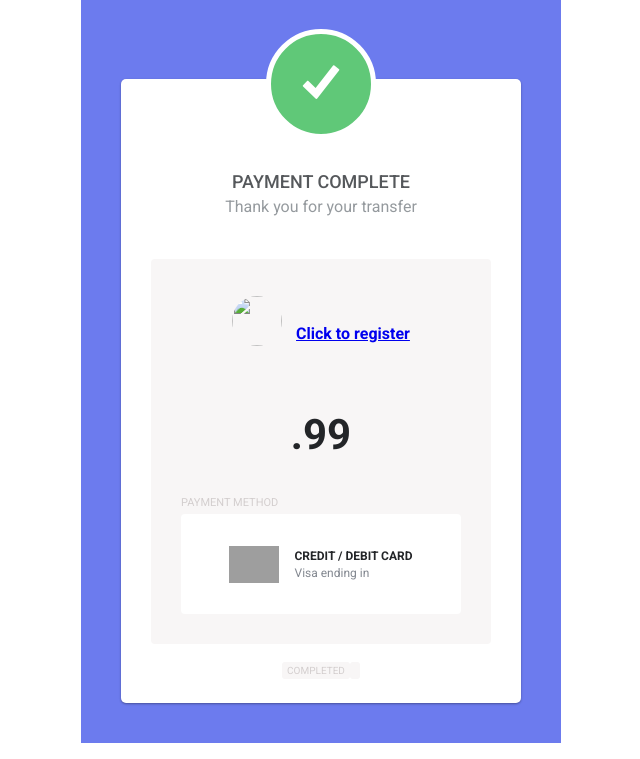
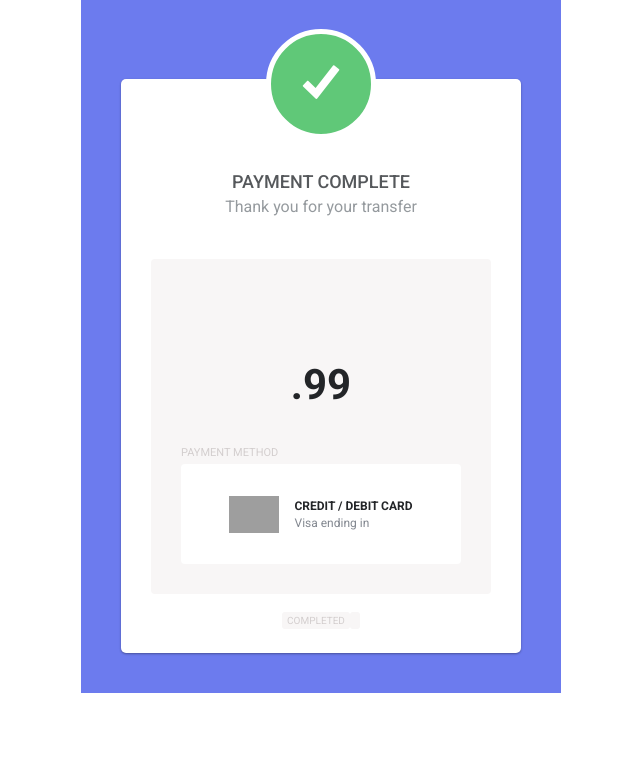
Before and after one commit to tong2984a/ai_square_payment, a FastAPI app: template templates/confirmation.html in a window 1280 px wide. Shown: the part 41-800 px from the top of the page, without its empty margins (319-959 px from the left). Run offline with FastAPI, Linux system fonts and the light colour scheme; the template is opened without the code that fills it, so the values that code supplies are empty; parts of the project's set-up code (start-up, migrations or seed data) failed here and were passed over; grey boxes are pictures that could not be loaded.

Commit message:
remove registration link

```diff
--- a/templates/confirmation.html
+++ b/templates/confirmation.html
@@ -20,9 +20,8 @@
     <h2 class="card__submsg">Thank you for your transfer</h2>
 
     <div class="card__body">
-      <img src="" class="card__avatar">
       <div class="card__recipient-info">
-        <p class="card__recipient"><a href="https://3046.chickenkiller.com/trial">Click to register</a></p>
+        <p class="card__recipient"></p>
         <p class="card__email"></p>
       </div>
 
```
